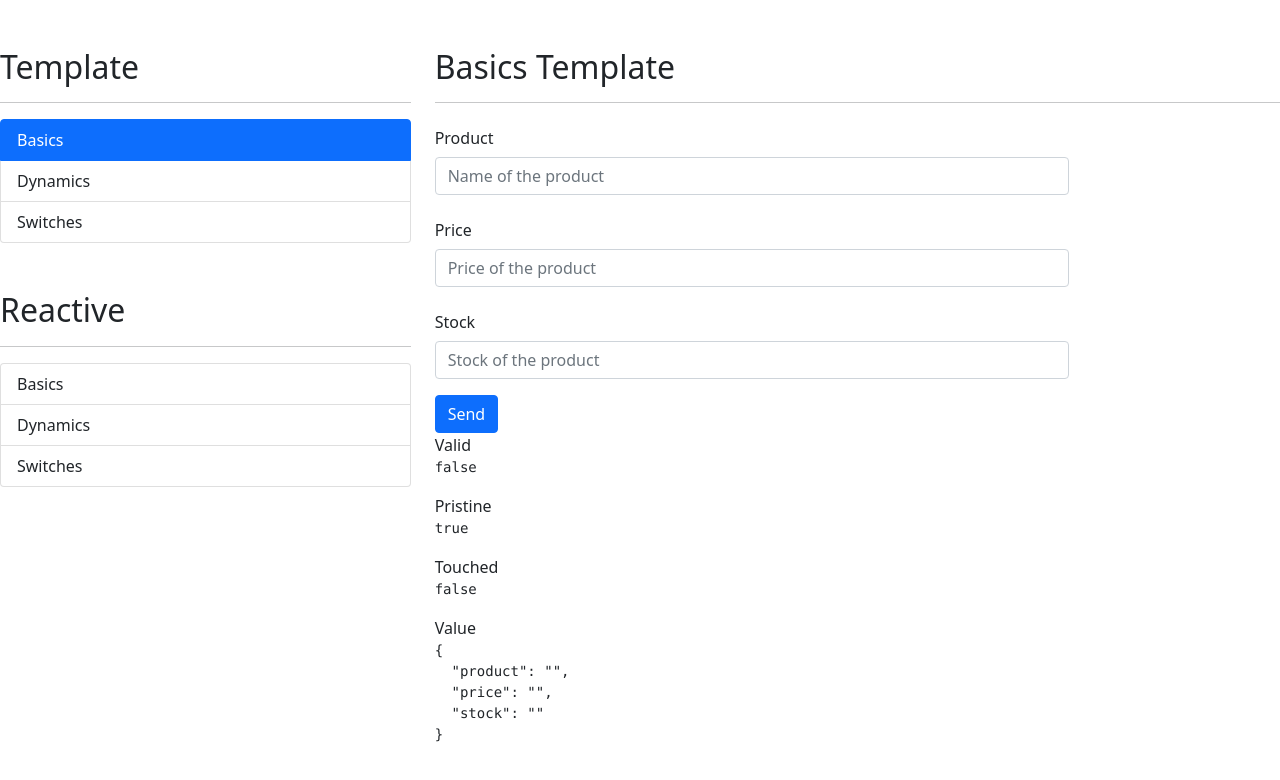
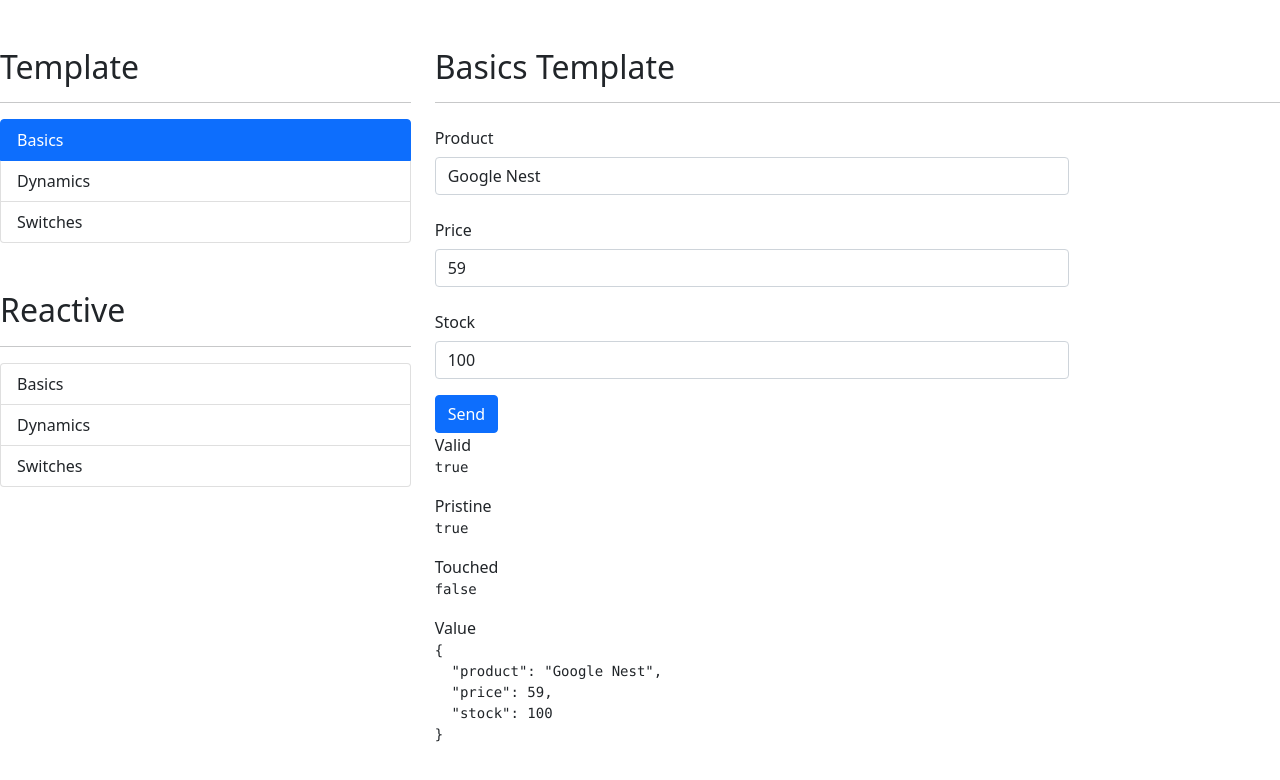
Before and after one commit to SergioGordillo/FormsAppAngular, an Angular app: page /template/basics in a window 1280 px wide. Shown: the top 780 px of the page. Built offline with nearby package versions, Linux system fonts and the light colour scheme.

Commit message:
Basics template form done

```diff
--- a/src/app/template/basics/basics.component.html
+++ b/src/app/template/basics/basics.component.html
@@ -4,7 +4,7 @@
 <div class="row">
     <div class="col">
 
-        <form (ngSubmit)="save(myForm)"
+        <form (ngSubmit)="save()"
                 #myForm="ngForm"
                 autocomplete="off">
 
@@ -14,7 +14,7 @@
                 <div class="col-sm-9">
                     <input type="text"
                            class="form-control"
-                           ngModel
+                           [ngModel]="initForm.product"
                            name="product"
                            placeholder="Name of the product"
                            required
@@ -24,7 +24,7 @@
 
                     <span
                         class="form-text text-danger"
-                        *ngIf="myForm.controls.product?.invalid && myForm.controls.product?.touched">
+                        *ngIf="validateName()">
                         It must contain at least three letters
                     </span>
 
@@ -39,11 +39,21 @@
                 <div class="col-sm-9">
                     <input type="number"
                            class="form-control"
-                           ngModel
+                           [ngModel]="initForm.price"
                            name="price"
                            placeholder="Price of the product"
+                           min="0"
                            required/>
                 </div>
+
+            <span
+                    class="form-text text-danger"
+                    *ngIf="validatePrice()">
+                    Price must be 0 or greater
+            </span>
+
+
+
             </div>
 
             <!-- Stock field -->
@@ -52,9 +62,12 @@
                 <div class="col-sm-9">
                     <input type="number"
                            class="form-control"
-                           ngModel
+                           [ngModel]="initForm.stock"
                            name="stock"
+                           customMin
+                           [minimum]="0"
                            placeholder="Stock of the product"
+                           required
                            />
                 </div>
             </div>
@@ -62,6 +75,7 @@
             <div class="row">
                 <div class="col">
                     <button type="submit"
+                            [disabled]="myForm.invalid"
                             class="btn btn-primary">
                             Send
                     </button>
--- a/src/app/template/basics/basics.component.ts
+++ b/src/app/template/basics/basics.component.ts
@@ -1,4 +1,4 @@
-import { Component, OnInit } from '@angular/core';
+import { Component, OnInit, ViewChild } from '@angular/core';
 import { NgForm } from '@angular/forms';
 
 @Component({
@@ -9,13 +9,42 @@ import { NgForm } from '@angular/forms';
 })
 export class BasicsComponent implements OnInit {
 
+  initForm={
+    product: 'Google Nest',
+    price: 59,
+    stock: 100
+  }
+
+  @ViewChild('myForm') myForm!: NgForm
+
   constructor() { }
 
   ngOnInit(): void {
   }
 
-  save(myForm:NgForm){
-    console.log(myForm)
+  validateName():boolean{
+    let isValid: boolean=false;
+    isValid=this.myForm?.controls.product?.invalid && this.myForm?.controls.product?.touched;
+    return isValid;
+  }
+
+  validatePrice():boolean{
+    let isValid: boolean=false;
+    isValid=this.myForm?.controls.price?.touched && this.myForm?.controls.price?.value<0;
+    return isValid;
+
+
+  }
+
+
+
+  save(){
+    console.log(this.myForm)
+
+    this.myForm.resetForm({
+      price: "0",
+      stock: "0"
+    });
   }
 
 }
--- /dev/null
+++ b/src/app/template/directives/custom-min.directive.ts
@@ -0,0 +1,28 @@
+import { Directive, Input } from "@angular/core";
+import { FormControl, NG_VALIDATORS, Validator } from "@angular/forms";
+
+
+@Directive({
+    selector: '[customMin][ngModel]',
+    providers: [{
+        provide: NG_VALIDATORS,
+        useExisting: CustomMinDirective,
+        multi: true
+    }]
+})
+export class CustomMinDirective implements Validator{
+
+    @Input() minimum!:number;
+
+    constructor(){
+        console.log("directiva", this.minimum)
+    }
+
+    validate(control:FormControl){
+        const inputValue= control.value;
+
+        return (inputValue<this.minimum) ? {'customMin': true} : null;
+
+    }
+
+}
--- a/src/app/template/template.module.ts
+++ b/src/app/template/template.module.ts
@@ -6,6 +6,7 @@ import { TemplateRoutingModule } from './template-routing.module';
 import { BasicsComponent } from './basics/basics.component';
 import { DynamicsComponent } from './dynamics/dynamics.component';
 import { SwitchesComponent } from './switches/switches.component';
+import { CustomMinDirective } from './directives/custom-min.directive';
 
 
 
@@ -13,7 +14,8 @@ import { SwitchesComponent } from './switches/switches.component';
   declarations: [
     BasicsComponent,
     DynamicsComponent,
-    SwitchesComponent
+    SwitchesComponent,
+    CustomMinDirective
   ],
   imports: [
     CommonModule,
```
